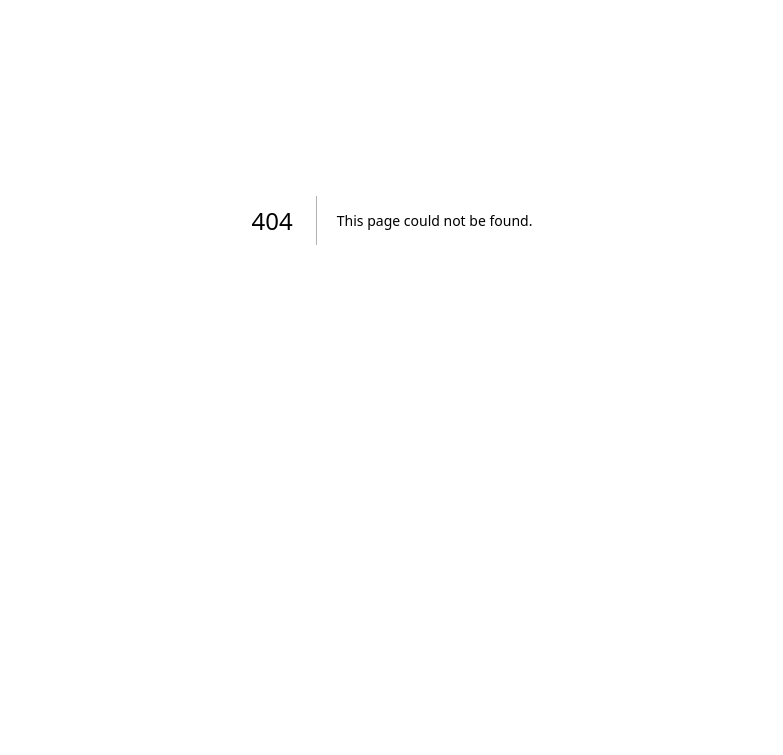
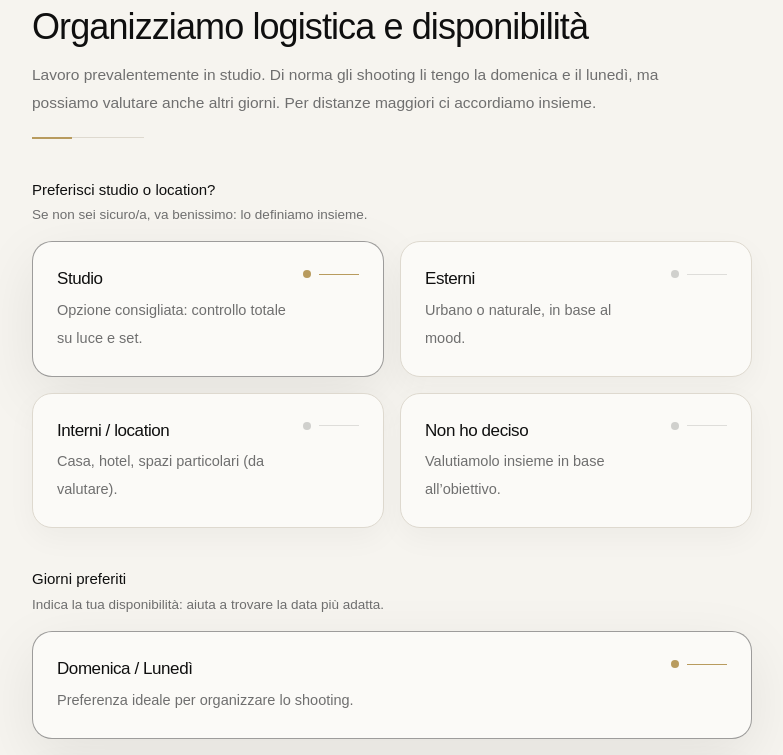
Before and after one commit to bepier02-pixel/Brief-creativo, a Next.js app: page /brief/step-3 in a window 1280 px wide. Before the commit this address had no page. Shown: the part 180-935 px from the top of the page, without its empty margins (248-1031 px from the left). Before the commit the page ends 800 px from the top, so only its background shows below. Built offline with nearby package versions, Linux system fonts and the light colour scheme.

Commit message:
Add brief step 3 (logistics and availability)

```diff
--- /dev/null
+++ b/app/brief/step-3/page.tsx
@@ -0,0 +1,248 @@
+"use client";
+
+import { useMemo, useState } from "react";
+import { useRouter } from "next/navigation";
+
+const ACCENT = "#B89B5E";
+
+type DayPref = "sunMon" | "weekend" | "weekdays" | "flexible";
+type SessionType = "studio" | "outdoor" | "indoor" | "undecided";
+
+export default function BriefStep3Page() {
+  const router = useRouter();
+
+  const [session, setSession] = useState<SessionType | null>("studio");
+  const [days, setDays] = useState<DayPref | null>("sunMon");
+  const [area, setArea] = useState<string>("");
+  const [notes, setNotes] = useState<string>("");
+
+  const canContinue = useMemo(() => {
+    return Boolean(session && days && area.trim().length >= 2);
+  }, [session, days, area]);
+
+  const ChoiceCard = ({
+    selected,
+    title,
+    desc,
+    onClick,
+  }: {
+    selected: boolean;
+    title: string;
+    desc: string;
+    onClick: () => void;
+  }) => {
+    return (
+      <button
+        type="button"
+        onClick={onClick}
+        aria-pressed={selected}
+        className={[
+          "w-full text-left rounded-[20px] border px-6 py-6 transition",
+          "bg-[#FBFAF7] border-[#DED9CF] hover:border-black/25",
+          "focus:outline-none focus:ring-2 focus:ring-black/10",
+        ].join(" ")}
+        style={{
+          borderColor: selected ? "rgba(15,15,15,0.40)" : "#DED9CF",
+          boxShadow: selected
+            ? "0 18px 60px rgba(15,15,15,0.08)"
+            : "0 10px 30px rgba(15,15,15,0.04)",
+        }}
+      >
+        <div className="flex items-start justify-between gap-4">
+          <div className="space-y-1">
+            <div className="text-[17px] font-medium tracking-tight text-[#0F0F0F]">
+              {title}
+            </div>
+            <p className="text-[14.5px] leading-7 text-[#6F6F6F]">{desc}</p>
+          </div>
+
+          <div className="flex items-center gap-2 pt-1">
+            <div
+              className="h-2 w-2 rounded-full"
+              style={{
+                background: selected ? ACCENT : "rgba(15,15,15,0.18)",
+              }}
+              aria-hidden
+            />
+            <div
+              className="h-px w-10"
+              style={{
+                background: selected ? ACCENT : "rgba(15,15,15,0.12)",
+              }}
+              aria-hidden
+            />
+          </div>
+        </div>
+      </button>
+    );
+  };
+
+  return (
+    <div className="space-y-10">
+      {/* Titolo */}
+      <div className="space-y-3">
+        <h1 className="text-4xl leading-tight tracking-tight text-[#0F0F0F]">
+          Organizziamo logistica e disponibilità
+        </h1>
+        <p className="max-w-[75ch] text-[15.5px] leading-7 text-[#6F6F6F]">
+          Lavoro prevalentemente in studio. Di norma gli shooting li tengo la
+          domenica e il lunedì, ma possiamo valutare anche altri giorni.
+          Per distanze maggiori ci accordiamo insieme.
+        </p>
+
+        {/* linea accent */}
+        <div className="pt-2">
+          <div className="h-px w-28 bg-[#DED9CF]" />
+          <div className="-mt-px h-[2px] w-10" style={{ background: ACCENT }} />
+        </div>
+      </div>
+
+      {/* 1) Tipo sessione */}
+      <section className="space-y-4">
+        <div className="space-y-1">
+          <div className="text-[15px] font-medium text-[#0F0F0F]">
+            Preferisci studio o location?
+          </div>
+          <div className="text-[13.5px] text-[#6F6F6F]">
+            Se non sei sicuro/a, va benissimo: lo definiamo insieme.
+          </div>
+        </div>
+
+        <div className="grid gap-4 md:grid-cols-2">
+          <ChoiceCard
+            selected={session === "studio"}
+            title="Studio"
+            desc="Opzione consigliata: controllo totale su luce e set."
+            onClick={() => setSession("studio")}
+          />
+          <ChoiceCard
+            selected={session === "outdoor"}
+            title="Esterni"
+            desc="Urbano o naturale, in base al mood."
+            onClick={() => setSession("outdoor")}
+          />
+          <ChoiceCard
+            selected={session === "indoor"}
+            title="Interni / location"
+            desc="Casa, hotel, spazi particolari (da valutare)."
+            onClick={() => setSession("indoor")}
+          />
+          <ChoiceCard
+            selected={session === "undecided"}
+            title="Non ho deciso"
+            desc="Valutiamolo insieme in base all’obiettivo."
+            onClick={() => setSession("undecided")}
+          />
+        </div>
+      </section>
+
+      {/* 2) Giorni preferiti */}
+      <section className="space-y-4">
+        <div className="space-y-1">
+          <div className="text-[15px] font-medium text-[#0F0F0F]">
+            Giorni preferiti
+          </div>
+          <div className="text-[13.5px] text-[#6F6F6F]">
+            Indica la tua disponibilità: aiuta a trovare la data più adatta.
+          </div>
+        </div>
+
+        <div className="grid gap-4">
+          <ChoiceCard
+            selected={days === "sunMon"}
+            title="Domenica / Lunedì"
+            desc="Preferenza ideale per organizzare lo shooting."
+            onClick={() => setDays("sunMon")}
+          />
+          <ChoiceCard
+            selected={days === "weekend"}
+            title="Weekend"
+            desc="Se ti è più comodo/a, valutiamo anche il sabato."
+            onClick={() => setDays("weekend")}
+          />
+          <ChoiceCard
+            selected={days === "weekdays"}
+            title="In settimana"
+            desc="Possibile in base a disponibilità e organizzazione."
+            onClick={() => setDays("weekdays")}
+          />
+          <ChoiceCard
+            selected={days === "flexible"}
+            title="Flessibile"
+            desc="Mi adatto: scegliamo insieme la soluzione migliore."
+            onClick={() => setDays("flexible")}
+          />
+        </div>
+      </section>
+
+      {/* 3) Zona */}
+      <section className="space-y-3">
+        <div className="space-y-1">
+          <div className="text-[15px] font-medium text-[#0F0F0F]">
+            Città / zona di riferimento
+          </div>
+          <div className="text-[13.5px] text-[#6F6F6F]">
+            Scrivi l’area in cui ti trovi o dove vorresti fare lo shooting.
+          </div>
+        </div>
+
+        <input
+          value={area}
+          onChange={(e) => setArea(e.target.value)}
+          placeholder="Es. città, zona o provincia"
+          className="w-full rounded-[18px] border border-[#DED9CF] bg-[#FBFAF7] px-5 py-4 text-[14.5px] text-[#0F0F0F] placeholder:text-[#9A9A9A] focus:outline-none focus:ring-2 focus:ring-black/10"
+        />
+      </section>
+
+      {/* 4) Note */}
+      <section className="space-y-3">
+        <div className="space-y-1">
+          <div className="text-[15px] font-medium text-[#0F0F0F]">
+            Note logistiche (facoltative)
+          </div>
+          <div className="text-[13.5px] text-[#6F6F6F]">
+            Es. vincoli orari, distanze, disponibilità particolari, richieste.
+          </div>
+        </div>
+
+        <textarea
+          value={notes}
+          onChange={(e) => setNotes(e.target.value)}
+          rows={4}
+          placeholder="Scrivi qui eventuali dettagli utili…"
+          className="w-full rounded-[18px] border border-[#DED9CF] bg-[#FBFAF7] px-5 py-4 text-[14.5px] leading-7 text-[#0F0F0F] placeholder:text-[#9A9A9A] focus:outline-none focus:ring-2 focus:ring-black/10"
+        />
+      </section>
+
+      {/* Footer */}
+      <div className="flex items-center justify-between pt-2">
+        <button
+          type="button"
+          onClick={() => router.push("/brief/step-2")}
+          className="rounded-lg px-5 py-3 text-sm text-[#0F0F0F] transition hover:opacity-80"
+          style={{
+            border: "1px solid rgba(15,15,15,0.12)",
+            background: "rgba(251,250,247,0.9)",
+          }}
+        >
+          Indietro
+        </button>
+
+        <button
+          type="button"
+          disabled={!canContinue}
+          onClick={() => router.push("/brief/step-4")}
+          className="rounded-lg px-6 py-3 text-sm text-[#F6F4EF] transition disabled:opacity-40"
+          style={{
+            background: "#0F0F0F",
+            boxShadow: canContinue
+              ? "0 14px 40px rgba(15,15,15,0.18)"
+              : "none",
+          }}
+        >
+          Continua
+        </button>
+      </div>
+    </div>
+  );
+}
```
